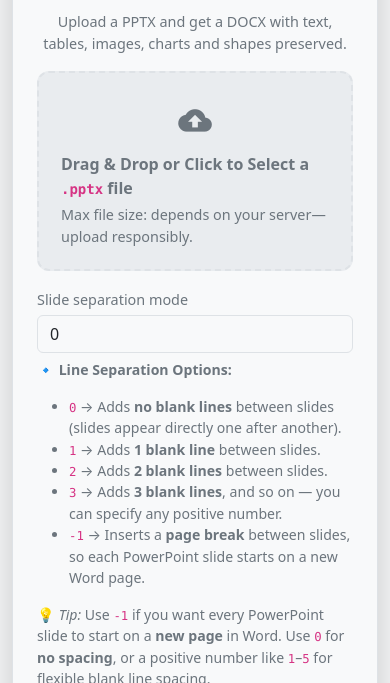
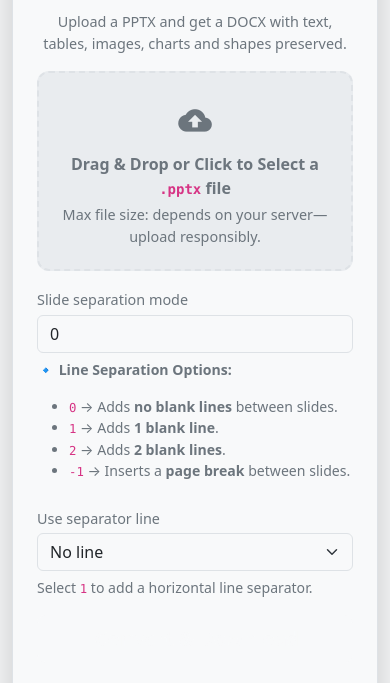
Before and after one commit to gadearjun24/PPT-WORD, a plain HTML site: page index.html in a window 390 px wide. Shown: the part 161-844 px from the top of the page. Drawn offline with nearby package versions, Linux system fonts and the light colour scheme.

Commit message:
Enhance slide separation options and responsiveness
Updated layout and options for slide separation input. Improved responsiveness for smaller screens and adjusted the use of separator lines.

```diff
--- a/index.html
+++ b/index.html
@@ -67,6 +67,7 @@
       transition:all .2s;
       color:var(--bs-text-muted);
       user-select:none;
+      text-align:center;
     }
     .custom-file-upload:hover{ border-color:var(--orange-accent); color:var(--orange-accent); }
 
@@ -95,6 +96,14 @@
     .theme-toggle-container{ position:fixed; top:18px; right:18px; z-index:999; }
     .small-muted{ font-size:.9rem; color:var(--bs-text-muted); }
     .separator-note{ font-size:.88rem; color:var(--bs-text-muted); margin-top:6px; }
+
+    /* Responsive improvement */
+    @media (max-width: 768px){
+      .row.g-2 > [class*="col-"] {
+        flex: 0 0 100%;
+        max-width: 100%;
+      }
+    }
   </style>
 </head>
 <body>
@@ -132,7 +141,8 @@
               </label>
             </div>
 
-            <div class="row g-2 align-items-center mb-3">
+            <div class="row g-2 align-items-start mb-3">
+
               <!-- Slide Separator Input -->
               <div class="col-md-5">
                 <label for="slideSeparator" class="form-label small-muted mb-1">Slide separation mode</label>
@@ -140,31 +150,26 @@
                 <div class="separator-note">
                   <p><strong>🔹 Line Separation Options:</strong></p>
                   <ul>
-<li><code>0</code> → Adds <strong>no blank lines</strong> between slides (slides appear directly one after another).</li>
-    <li><code>1</code> → Adds <strong>1 blank line</strong> between slides.</li>
-    <li><code>2</code> → Adds <strong>2 blank lines</strong> between slides.</li>
-    <li><code>3</code> → Adds <strong>3 blank lines</strong>, and so on — you can specify any positive number.</li>
-
-    <li><code>-1</code> → Inserts a <strong>page break</strong> between slides, so each PowerPoint slide starts on a new Word page.</li>
+                    <li><code>0</code> → Adds <strong>no blank lines</strong> between slides.</li>
+                    <li><code>1</code> → Adds <strong>1 blank line</strong>.</li>
+                    <li><code>2</code> → Adds <strong>2 blank lines</strong>.</li>
+                    <li><code>-1</code> → Inserts a <strong>page break</strong> between slides.</li>
                   </ul>
-  <p style="margin-top: 10px;">
-    💡 <em>Tip:</em> Use <code>-1</code> if you want every PowerPoint slide to start on a <strong>new page</strong> in Word.
-    Use <code>0</code> for <strong>no spacing</strong>, or a positive number like <code>1</code>–<code>5</code> for flexible blank line spacing.
-  </p>
+                </div>
               </div>
 
-
-                  <!-- Use Line Input -->
+              <!-- Use Line Dropdown -->
               <div class="col-md-3">
                 <label for="useLine" class="form-label small-muted mb-1">Use separator line</label>
-    <input type="number" class="form-control" id="useLine" value="0" min="0" max="1" title="0 = No line, 1 = Add horizontal line">
-    <div class="separator-note">Enter <code>1</code> to add a horizontal line separator; <code>0</code> for none.</div>
+                <select class="form-select" id="useLine" title="0 = No line, 1 = Add horizontal line">
+                  <option value="0" selected>No line</option>
+                  <option value="1">Add line</option>
+                </select>
+                <div class="separator-note">Select <code>1</code> to add a horizontal line separator.</div>
               </div>
 
-
               <!-- Convert Button -->
-
-              <div class="col-4 d-grid">
+              <div class="col-md-4 d-grid mt-3 mt-md-0">
                 <button type="submit" id="convertButton" class="btn btn-orange btn-lg" aria-live="polite" disabled>
                   <span class="mdi mdi-file-convert me-1"></span> Convert & Download
                 </button>
@@ -292,10 +297,8 @@
         addLogEntry(`Uploading ${file.name}...`, "mdi-cloud-upload", "var(--orange-accent)");
         const useLine = parseInt(document.getElementById("useLine").value, 10) || 0;
 
-        // append slide_separator as query param
         const url = `${API_URL}?slide_separator=${encodeURIComponent(slideSeparator)}&use_line=${encodeURIComponent(useLine)}`;
 
-        // Upload & convert
         const resp = await fetch(url, { method: "POST", body: formData });
         if(!resp.ok){
           let text = await resp.text().catch(()=>null);
@@ -320,7 +323,6 @@
         updateStatus(`Download complete: ${filename}`, "mdi-check-all", "status-success", false);
         addLogEntry(`Downloaded ${filename}`, "mdi-download", "var(--success-color)");
 
-        // reset
         fileInput.value = "";
         fileNameDisplay.innerHTML = "Drag & Drop or Click to Select a <code>.pptx</code> file";
         setTimeout(()=> updateStatus("Select a PPTX file to begin conversion.", "mdi-folder-open", "status-initial", true), 2500);
@@ -332,7 +334,6 @@
       }
     });
 
-    // initial state
     updateStatus("Select a PPTX file to begin conversion.", "mdi-folder-open", "status-initial", true);
   </script>
 </body>
```
Lines whose indentation alone changed are shown as unchanged.
